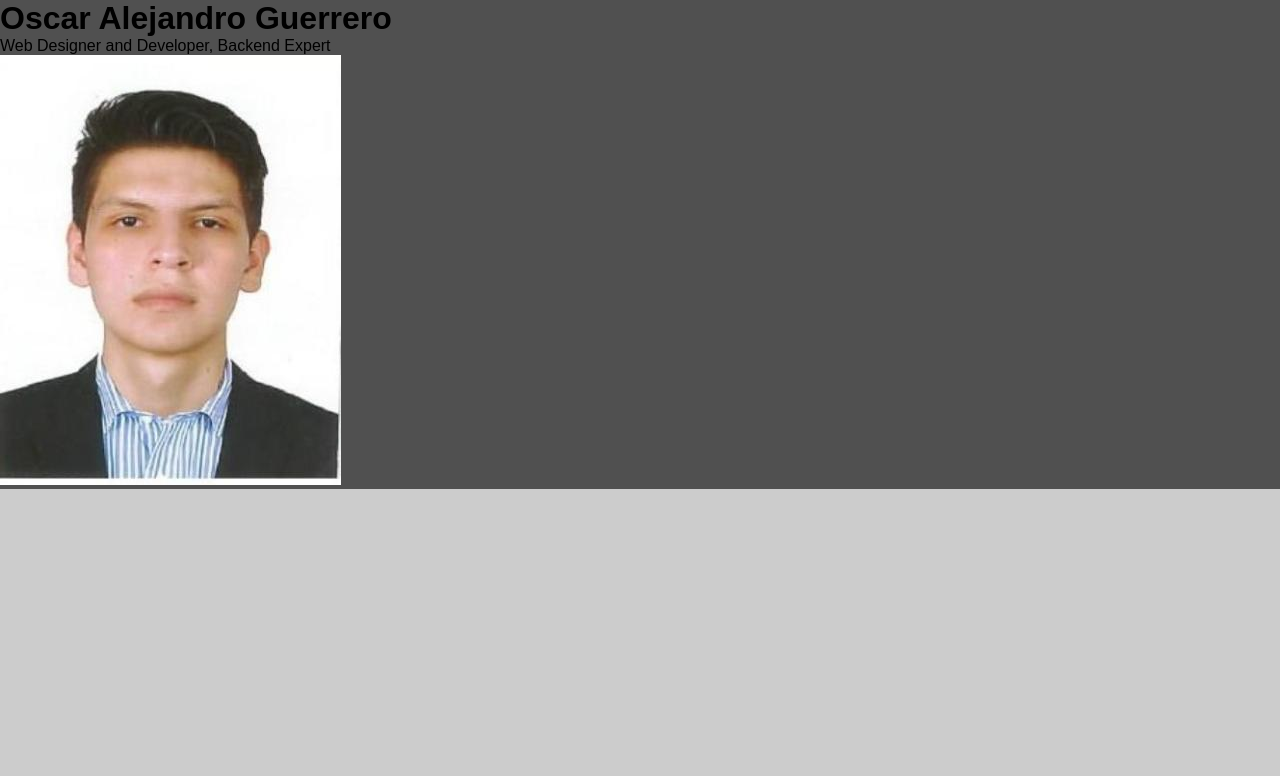
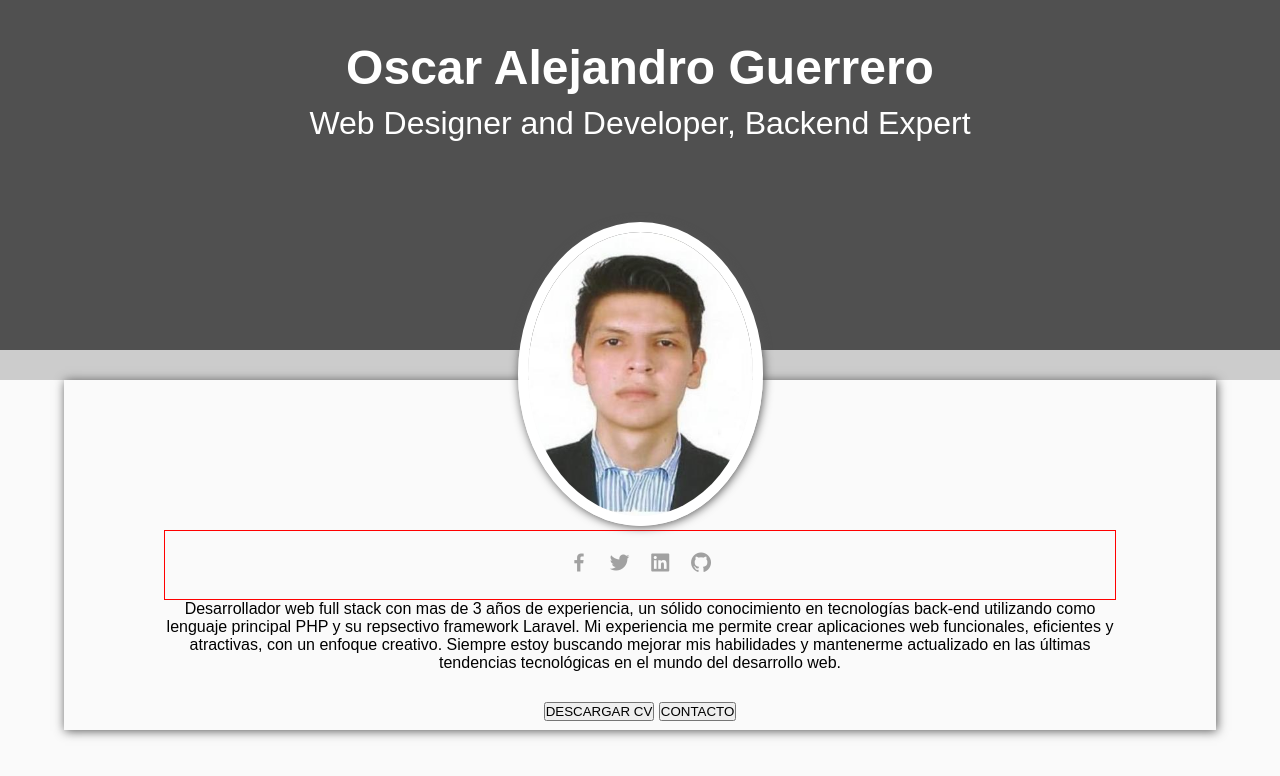
Before and after one commit to oscaruv28/cv, a plain HTML site: page index.html in a window 1280 px wide. Drawn offline with nearby package versions, Linux system fonts and the light colour scheme.

Commit message:
HEADER A ICONS

```diff
--- a/index.html
+++ b/index.html
@@ -3,6 +3,7 @@
 <head>
     <meta charset="UTF-8">
     <meta name="viewport" content="width=device-width, initial-scale=1.0">
+    <link href="https://unpkg.com/boxicons@2.1.4/css/boxicons.min.css" rel="stylesheet">
     <link rel="stylesheet" href="style.css">
     <title>Curriculum</title>
 </head>
@@ -13,8 +14,19 @@
         <img src="img/foto_v1.jpg">
     </header>
     <main>
-
-
+        <section class="seccion">
+            <div class="icons">
+                <i class='bx bxl-facebook'></i>
+                <i class='bx bxl-twitter'></i>
+                <i class='bx bxl-linkedin-square'></i>
+                <i class='bx bxl-github'></i>
+            </div>
+            <article>Desarrollador web full stack con mas de 3 años de experiencia, un sólido conocimiento en tecnologías back-end utilizando como lenguaje principal PHP y su repsectivo framework Laravel. Mi experiencia me permite crear aplicaciones web funcionales, eficientes y atractivas, con un enfoque creativo. Siempre estoy buscando mejorar mis habilidades y mantenerme actualizado en las últimas tendencias tecnológicas en el mundo del desarrollo web.</article>
+            <div class="btns">
+                <button>DESCARGAR CV</button>
+                <button>CONTACTO</button>
+            </div>
+        </section>
     </main>
 </body>
 </html>
--- a/style.css
+++ b/style.css
@@ -5,10 +5,62 @@
     font-family: sans-serif;
 }
 
-header {
-    background-color: #505050;
-}
-
 body {
     background-color: #cccccc;
 }
+
+.header {
+    color: #fff;
+    background-color: #505050;
+    text-align: center;
+    height: 350px;
+    margin-bottom: 30px;
+}
+
+h1 {
+    padding: 40px 0 10px 0;
+    font-size: 3rem;
+}
+
+.header p {
+    margin-bottom: 10px;
+    font-size: 2rem;
+}
+
+.header img {
+    border: solid 10px #fff;
+    transform: translateY(70px);
+    width: 245px;
+    border-radius: 50%;
+    box-shadow: 1px 1px 10px #555;
+}
+
+main {
+    background-color: #fafafa;
+    height: 100vh;
+}
+
+.seccion {
+     margin: auto;
+     padding: 150px 100px;
+     height: 350px;
+     width: 90%;
+     box-shadow: 1px 1px 10px #555;
+     text-align: center;
+}
+
+.icons {
+    color: #a1a1a1;
+    font-size: 1.5rem;
+    padding: 20px 0;
+    border: solid thin red;
+}
+
+.icons i {
+    margin: 0 5px;
+}
+
+.seccion article {
+    text-align: center;
+    margin-bottom: 30px;
+}
```
